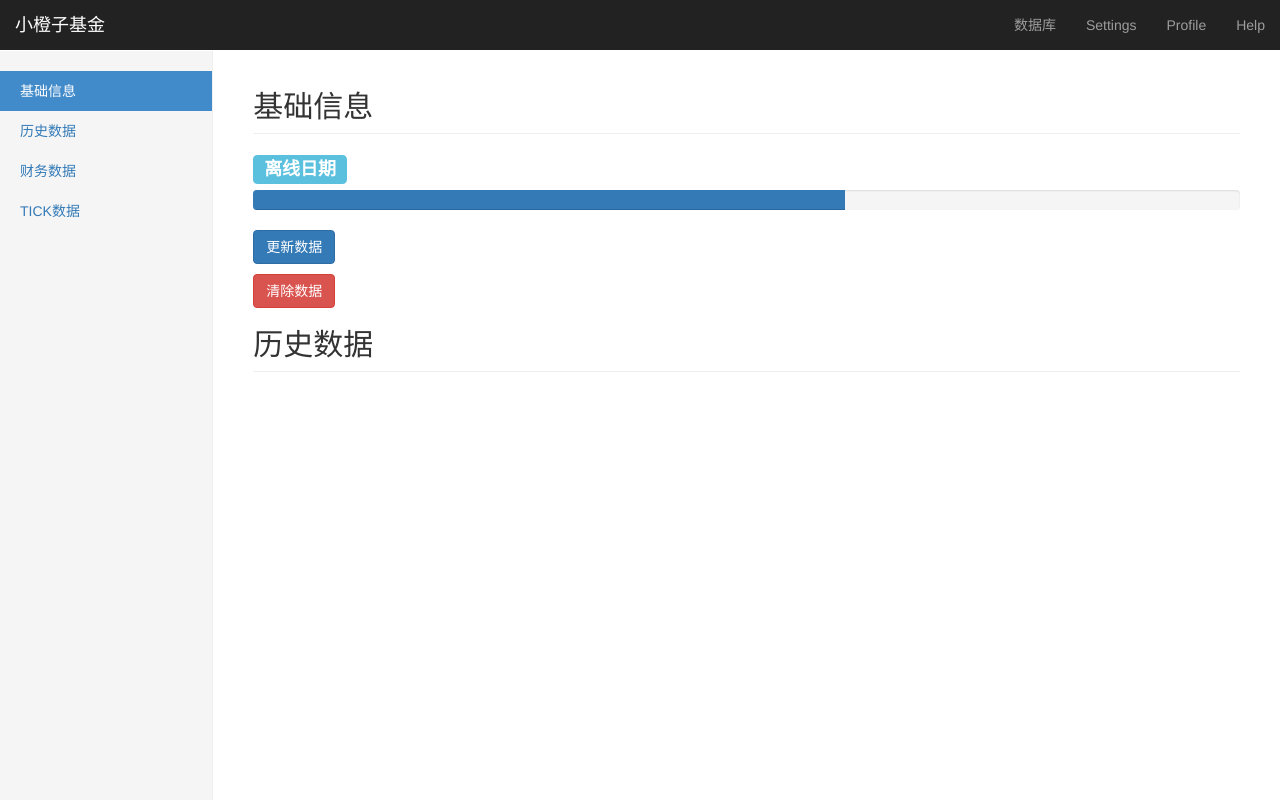
After one commit to flychensc/orange, a Django app: page /stock/database in a window 1280 px wide. The commit adds this page. Run offline with Django 3.2, Linux system fonts and the light colour scheme; parts of the project's set-up code (start-up, migrations or seed data) failed here and were passed over; some libraries are stand-ins or nearby versions.

Commit message:
改天继续

```diff
--- a/navel/urls.py
+++ b/navel/urls.py
@@ -22,4 +22,5 @@ urlpatterns = [
     url(r'^stock/', include('webgui.urls')),
     url(r'^admin/', admin.site.urls),
     url(r'^data/', include('backend.urls')),
+    url(r'^database/', include('storage.urls')),
 ]
--- /dev/null
+++ b/webgui/templates/database.html
@@ -0,0 +1,125 @@
+<!DOCTYPE html>
+<html lang="zh-CN">
+  <head>
+    <meta charset="utf-8">
+    <meta http-equiv="X-UA-Compatible" content="IE=edge">
+    <meta name="viewport" content="width=device-width, initial-scale=1">
+    <!-- 上述3个meta标签*必须*放在最前面，任何其他内容都*必须*跟随其后！ -->
+    <meta name="description" content="Navel Orange">
+    <meta name="author" content="Shawn Chen">
+    <link rel="icon" href="../../favicon.ico">
+
+    <title>数据库</title>
+
+    <!-- Bootstrap core CSS -->
+    <link href="/static/css/bootstrap.min.css" rel="stylesheet">
+    <!-- Bootstrap Table CSS -->
+    <link rel="stylesheet" href="/static/css/bootstrap-table.min.css">
+
+    <!-- Custom styles for this template -->
+    <link href="/static/css/dashboard.css" rel="stylesheet">
+  </head>
+
+  <body>
+
+    <nav class="navbar navbar-inverse navbar-fixed-top">
+      <div class="container-fluid">
+        <div class="navbar-header">
+          <button type="button" class="navbar-toggle collapsed" data-toggle="collapse" data-target="#navbar" aria-expanded="false" aria-controls="navbar">
+            <span class="sr-only">Toggle navigation</span>
+            <span class="icon-bar"></span>
+            <span class="icon-bar"></span>
+            <span class="icon-bar"></span>
+          </button>
+          <a class="navbar-brand" href="/">小橙子基金</a>
+        </div>
+        <div id="navbar" class="navbar-collapse collapse">
+          <ul class="nav navbar-nav navbar-right">
+            <li><a href="database">数据库</a></li>
+            <li><a href="#">Settings</a></li>
+            <li><a href="#">Profile</a></li>
+            <li><a href="#">Help</a></li>
+          </ul>
+        </div>
+      </div>
+    </nav>
+
+    <div class="container-fluid">
+      <div class="row">
+        <div class="col-sm-3 col-md-2 sidebar">
+          <ul class="nav nav-sidebar">
+            <li class="active"><a href="#">基础信息<span class="sr-only">(current)</span></a></li>
+            <li><a href="#">历史数据</a></li>
+            <li><a href="#">财务数据</a></li>
+            <li><a href="#">TICK数据</a></li>
+          </ul>
+        </div>
+        <div class="col-sm-9 col-sm-offset-3 col-md-10 col-md-offset-2 main">
+
+          <h2 class="sub-header">基础信息</h2>
+          <h3>
+            <span class="label label-info">离线日期</span>
+          </h3>
+          <div class="progress">
+            <div class="progress-bar" role="progressbar" aria-valuenow="60" aria-valuemin="0" aria-valuemax="100" style="width: 60%;"><span class="sr-only">60% Complete</span></div>
+          </div>
+          <p>
+            <button class="btn btn-primary" type="button" id=basic_info_update>更新数据</button>
+          </p>
+          <p>
+            <button class="btn btn-danger" type="button">清除数据</button>
+          </p>
+
+          <h2 class="sub-header">历史数据</h2>
+          <div class="table-responsive">
+            <table class="table table-striped" id="table_level_0">
+              <!--
+              <thead>
+                <tr>
+                  <th>存货大于收入</th>
+                  <th>应收账款大于销售额</th>
+                  <th>应付账款大于收入</th>
+                  <th>流动负债大于流动资产</th>
+                  <th>利润偿还非流动负债</th>
+                  <th>利润偿还所有负债</th>
+                </tr>
+              </thead>
+              <tbody>
+                <tr>
+                  <td>正常</td>
+                  <td>正常</td>
+                  <td>正常</td>
+                  <td>正常</td>
+                  <td>0.56</td>
+                  <td>17.36</td>
+                </tr>
+              </tbody>
+              -->
+            </table>
+          </div>
+
+        </div>
+      </div>
+    </div>
+
+    <!-- Bootstrap core JavaScript
+    ================================================== -->
+    <!-- Placed at the end of the document so the pages load faster -->
+    <script src="/static/js/jquery.min.js"></script>
+    <script src="/static/js/bootstrap.min.js"></script>
+
+    <script type="text/javascript">
+      $("#basic_info_update").click(function() {
+        //Ajax调用处理
+        $.ajax({
+          type: "POST",
+          url: "/database/update/stock_info",
+          data: "name=garfield&age=18",
+          success: function(data){
+            $("#myDiv").html('<h2>'+data+'</h2>');
+          }
+        });
+      })
+    </script>
+  </body>
+</html>
--- a/webgui/templates/detail.html
+++ b/webgui/templates/detail.html
@@ -35,7 +35,7 @@
         </div>
         <div id="navbar" class="navbar-collapse collapse">
           <ul class="nav navbar-nav navbar-right">
-            <li><a href="#">Dashboard</a></li>
+            <li><a href="database">数据库</a></li>
             <li><a href="#">Settings</a></li>
             <li><a href="#">Profile</a></li>
             <li><a href="#">Help</a></li>
--- a/webgui/urls.py
+++ b/webgui/urls.py
@@ -6,6 +6,7 @@ from . import views
 
 urlpatterns = [
     url(r'^detail$', views.detail, name='detail'),
+    url(r'^database$', views.database, name='database'),
     url(r'^(?P<code>[0-9]+)/annual_report$', views.annual_report, name='annual_report'),
     url(r'^(?P<code>[0-9]+)/tick_data$', views.tick_data, name='tick_data'),
 ] + static(settings.STATIC_URL, document_root=settings.STATIC_ROOT)
--- a/webgui/views.py
+++ b/webgui/views.py
@@ -12,9 +12,13 @@ def home(request):
 
 def detail(request):
     code = request.GET.get('code')
-    if len(code) > 6:
+    if code and len(code) > 6:
         return HttpResponseRedirect(f"/stock/detail?code={code:{6}.{6}}")
     return render(request, 'detail.html', locals())
+
+
+def database(request):
+    return render(request, 'database.html', locals())
 
 
 def annual_report(request, code):
```
Also changed, not shown: storage/urls.py (added), storage/views.py.
